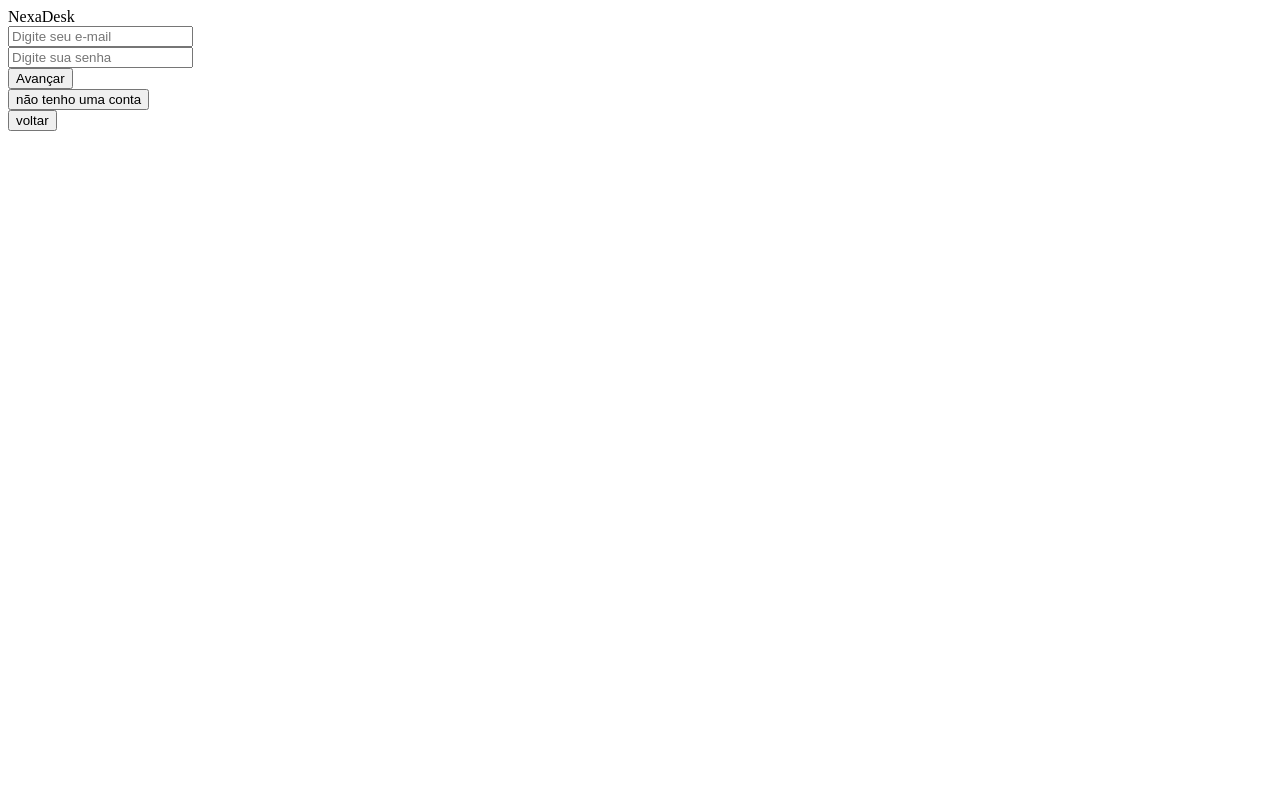
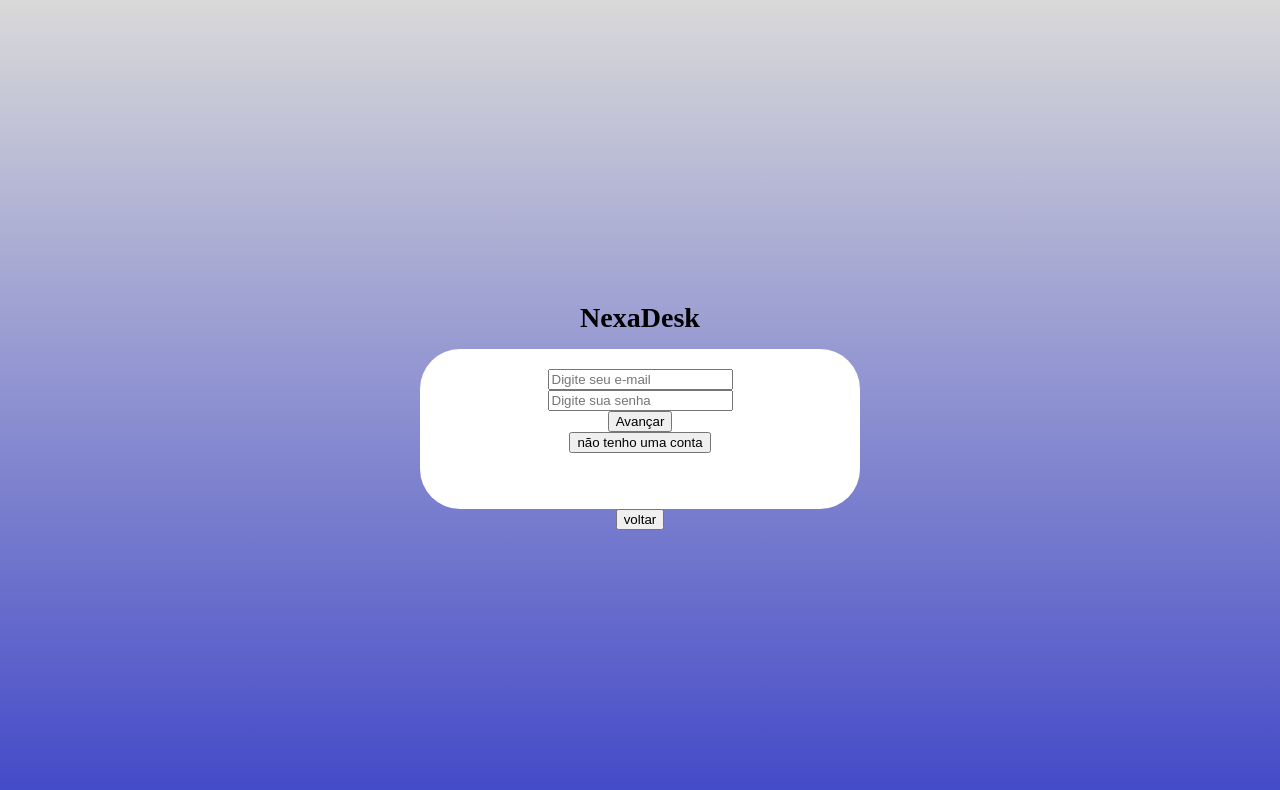
Before and after one commit to Progale123/tcc, a plain HTML site: page conta/usuario.html in a window 1280 px wide. Drawn offline with Linux system fonts and the light colour scheme.

Commit message:
na tela para o usuario digitar o seu login esta quase pronta

```diff
--- a/conta/user.css
+++ b/conta/user.css
@@ -0,0 +1,31 @@
+* body {
+    height: 100vh;
+  background: linear-gradient(to bottom, #d9d9d9, #3f46c7);
+  display: flex;
+  flex-direction: column;
+  text-align: center;
+  display: flex;
+    justify-content: center;
+    align-items: center;
+    height: 100vh;
+}
+
+.card {
+  width: 400px;
+  height: 120px;
+  background: white;
+  border-radius: 40px;
+  padding: 20px;
+   margin:0 auto;
+}
+
+.topo {
+    display: flex;
+  justify-content: space-between;
+  align-items: center;
+  padding: 15px 30px;
+}
+.logo {
+  font-size: 28px;
+  font-weight: bold;
+}
--- a/conta/usuario.html
+++ b/conta/usuario.html
@@ -10,7 +10,8 @@
     <div class="topo">
      <div class="logo">NexaDesk</div>
     </div>
-    <div class="container">
+    <div class="card">
+      <div class="form">
         <form >
          <input type="email" placeholder="Digite seu e-mail" required>
          <br>
@@ -21,10 +22,13 @@
         <a href="">
          <button>não tenho uma conta</button>
         </a>
-      <br>
-      <a href="e/index.html">
+      </div>
+    </div>
+    <div>
+       <a href="">
         <button>voltar</button>
        </a>
     </div>
+
   </body>
 </html>
```
Also changed, not shown: sobre_nos/int.html (+1 -1 lines). Lines whose indentation alone changed are shown as unchanged.
